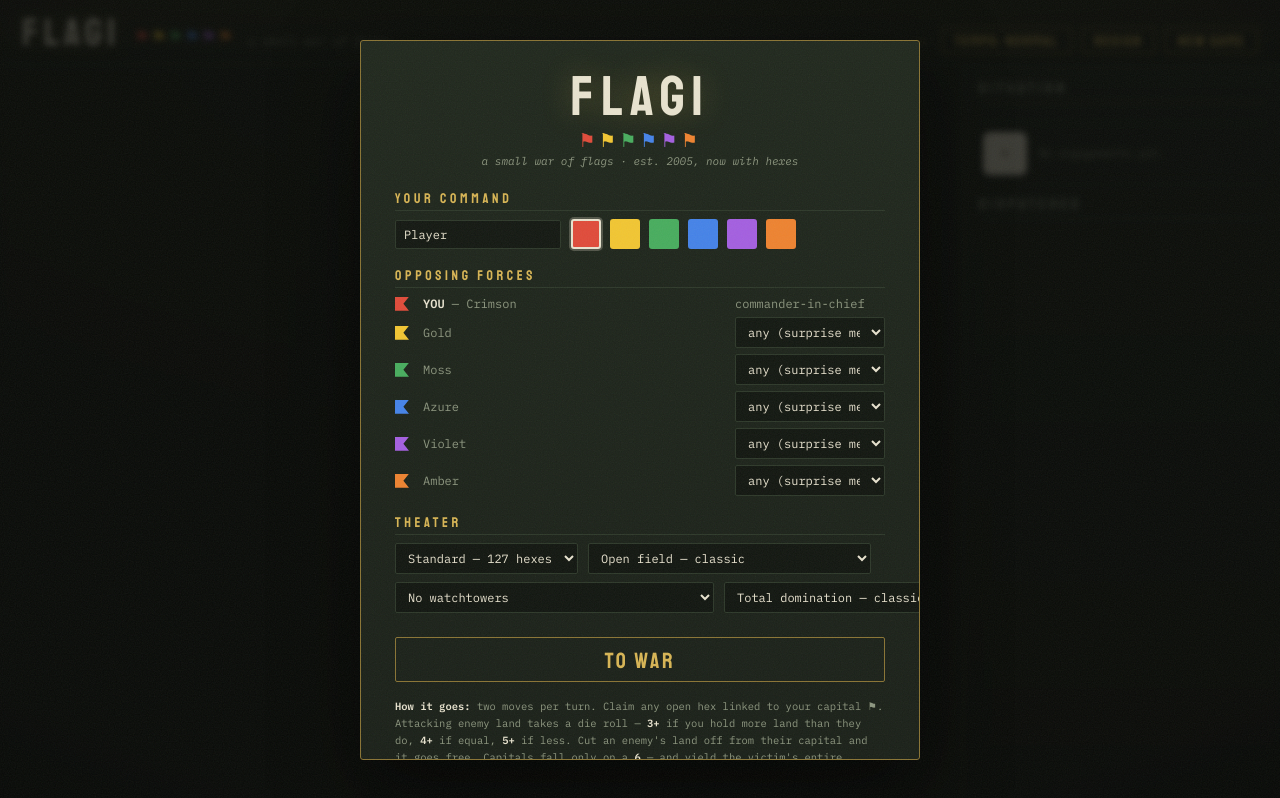
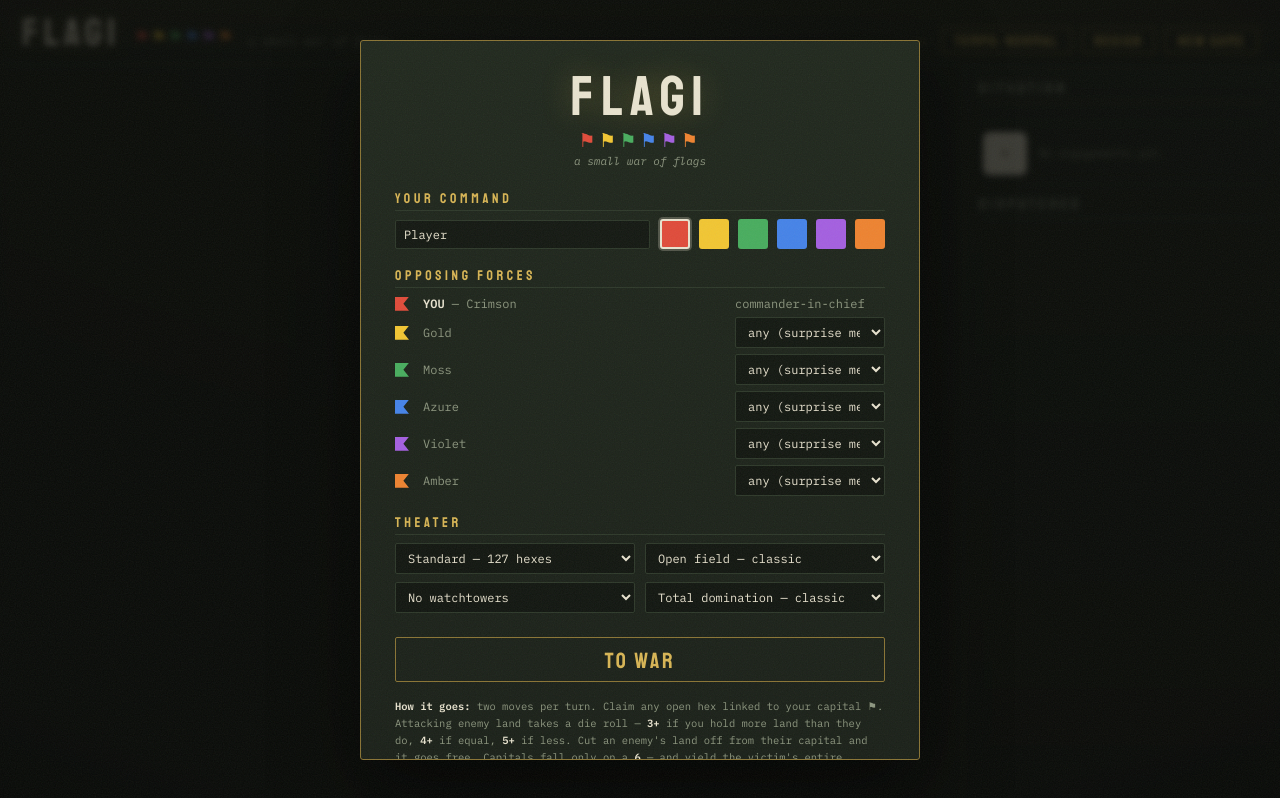
Before and after one commit to alcaras/flagi, a website with bundled scripts: page index.html in a window 1280 px wide. Built offline with nearby package versions, Linux system fonts and the light colour scheme.

Commit message:
Drop 'est. 2005' from tagline; fix start-screen select overflow
Co-Authored-By: Claude Fable 5 <noreply@anthropic.com>

```diff
--- a/js/ui.js
+++ b/js/ui.js
@@ -66,7 +66,7 @@ function showStartScreen() {
   card.innerHTML = `
     <div class="ov-title">FLAGI</div>
     <div class="ov-flags">${SEATS.map(s => `<span style="color:${s.color}">⚑</span>`).join('')}</div>
-    <div class="ov-sub">a small war of flags · est. 2005, now with hexes</div>
+    <div class="ov-sub">a small war of flags</div>
 
     <div class="ov-section">Your Command</div>
     <div class="ov-row">
--- a/style.css
+++ b/style.css
@@ -421,6 +421,8 @@ main {
 }
 
 .ov-row { display: flex; align-items: center; gap: 10px; margin-bottom: 8px; }
+.ov-row select,
+.ov-row input[type="text"] { flex: 1 1 0; min-width: 0; }
 
 input[type="text"], select {
   font-family: "IBM Plex Mono", monospace;
```
